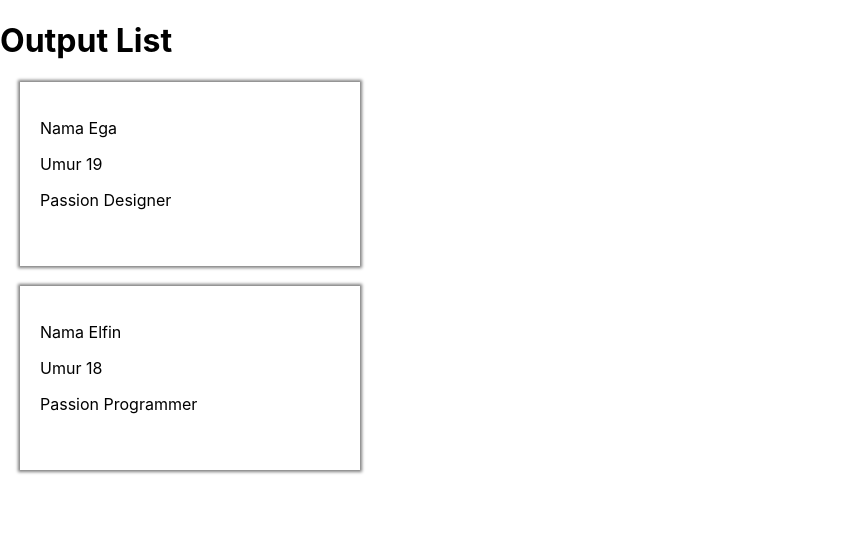
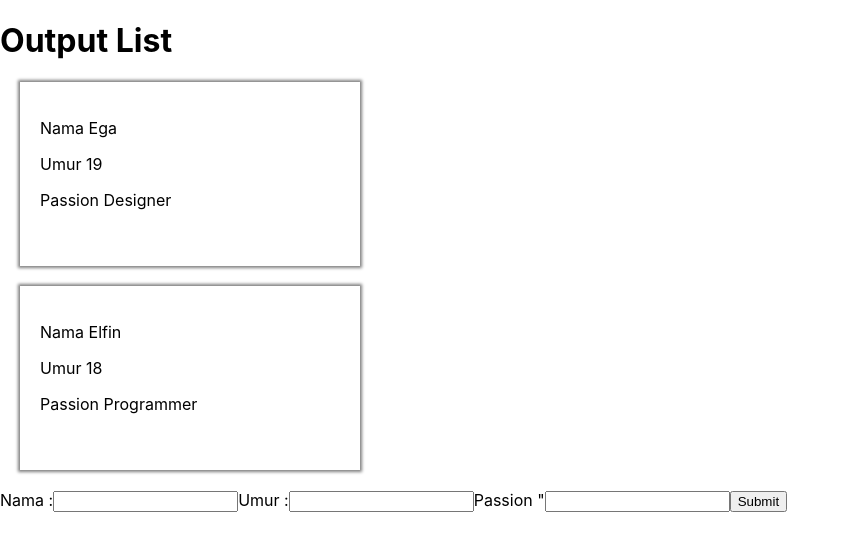
Before and after one commit to egaliyando/React-JS-Basic, a React (Create React App) app: page / in a window 1280 px wide. Shown: the top 550 px of the page, without its empty margins (0-849 px from the left). Built offline with nearby package versions, Linux system fonts and the light colour scheme.

Commit message:
add data state from form

```diff
--- /dev/null
+++ b/src/Component/AddData.jsx
@@ -0,0 +1,34 @@
+import React, { Component } from "react";
+
+class AddData extends Component {
+  state = {
+    nama: null,
+    umur: null,
+    passion: null,
+  };
+  handleChange = (e) => {
+    this.setState({
+      [e.target.id]: e.target.value,
+    });
+  };
+  handleSubmit = (e) => {
+    e.preventDefault();
+    this.props.addData(this.state);
+  };
+  render() {
+    return (
+      <div>
+        <form onSubmit={this.handleSubmit}>
+          <label htmlFor="nama">Nama :</label>
+          <input type="text" id="name" onChange={this.handleChange} />
+          <label htmlFor="umur">Umur :</label>
+          <input type="text" id="umur" onChange={this.handleChange} />
+          <label htmlFor="nama">Passion "</label>
+          <input type="text" id="passion" onChange={this.handleChange} />
+          <button>Submit</button>
+        </form>
+      </div>
+    );
+  }
+}
+export default AddData;
--- a/src/Container/OutputList.jsx
+++ b/src/Container/OutputList.jsx
@@ -1,6 +1,7 @@
 /** @format */
 import React from "react";
 import List from "../Component/List";
+import AddData from "../Component/AddData";
 
 export default class OutputList extends React.Component {
   state = {
@@ -10,10 +11,18 @@ export default class OutputList extends React.Component {
       { nama: "Elfin", umur: 18, passion: "Programmer", key: 3 },
     ],
   };
+  addData = (data) => {
+    data.key = Math.random();
+    let codeathome = [...this.state.codeathome, data];
+    this.setState({
+      codeathome: codeathome,
+    });
+  };
   render() {
     return (
       <div>
         <h1>Output List</h1> <List codeathome={this.state.codeathome} />
+        <AddData addData={this.addData} />
       </div>
     );
   }
```
